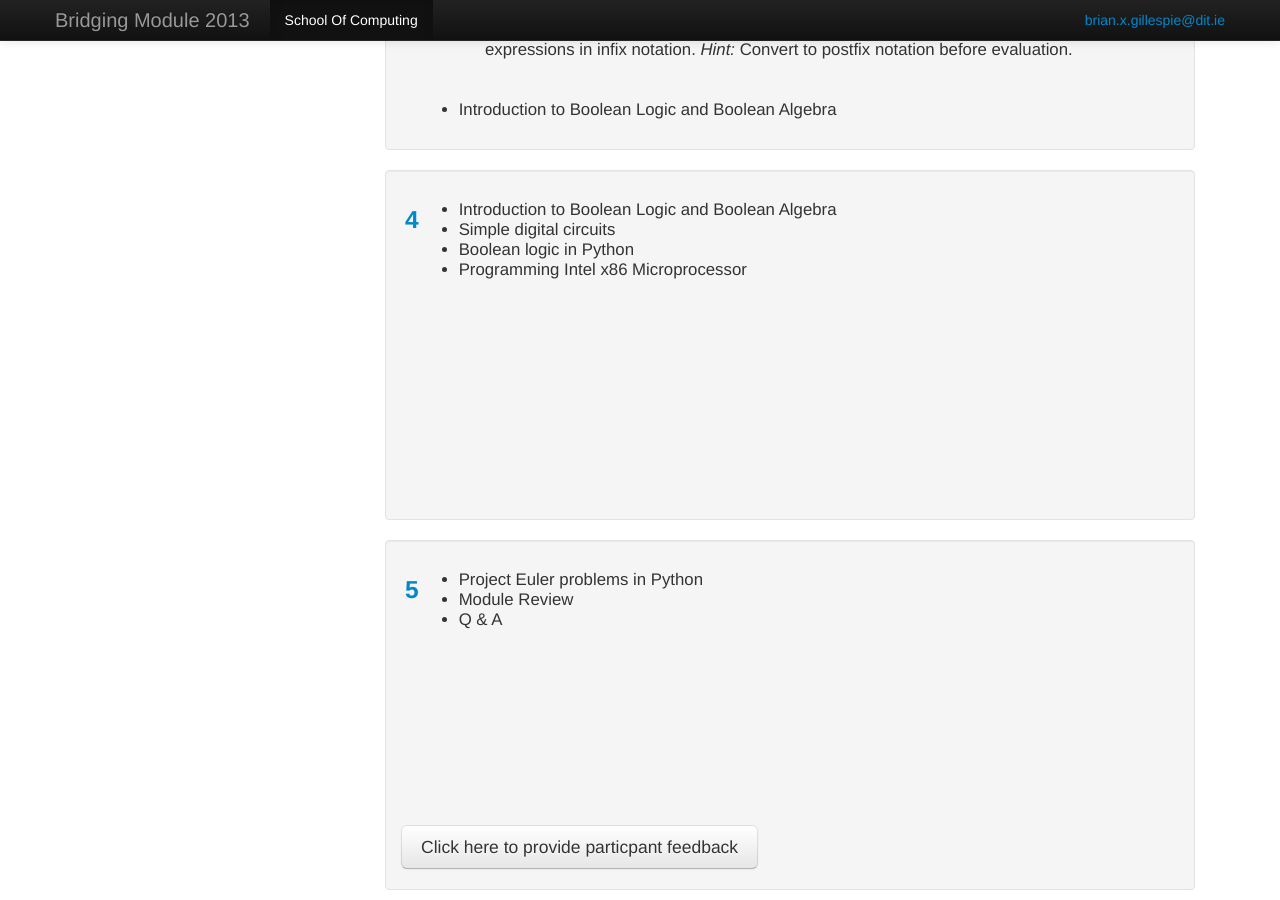
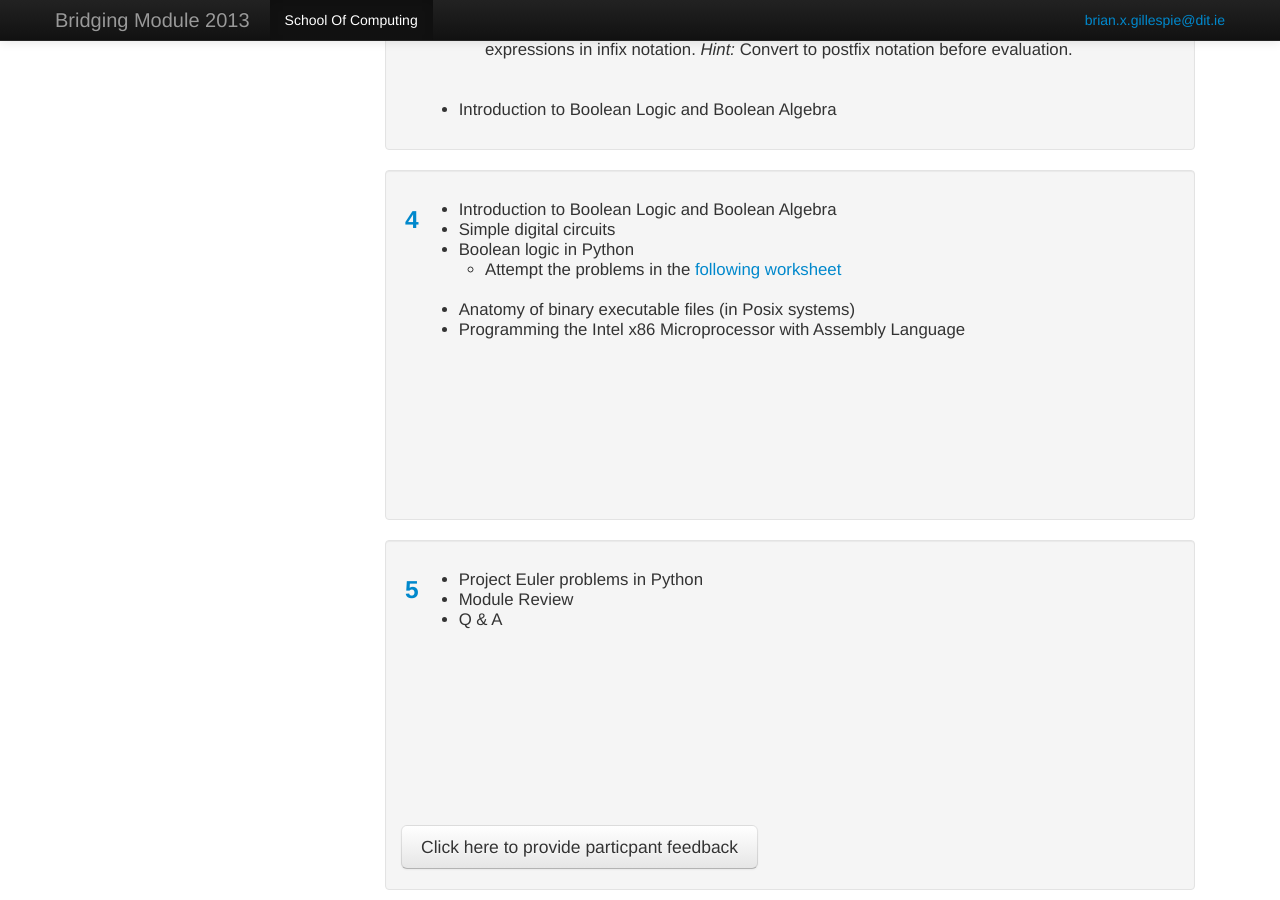
Before and after one commit to bjg/bridgingmodule2013, a Jekyll site: the page built from index.html, in a window 1280 px wide and 900 px high, scrolled down 1994 px. Built offline with Jekyll 4.4.1, drawn with Linux system fonts in a browser that asks for light colours.

Commit message:
Unit 4 content

```diff
--- a/_includes/unit4.html
+++ b/_includes/unit4.html
@@ -2,5 +2,13 @@
     <li>Introduction to Boolean Logic and Boolean Algebra</li>
     <li>Simple digital circuits</li>
     <li>Boolean logic in Python</li>
-    <li>Programming Intel x86 Microprocessor</li>
+        <ul style="padding-left:30px">
+            <li>
+                Attempt the problems in the <a href="/public/NumberSystemsandBooleanLogic.pdf">following worksheet</a>
+            </li>
+        </ul>
+    <br>
+    </li>
+    <li>Anatomy of binary executable files (in Posix systems)</li>
+    <li>Programming the Intel x86 Microprocessor with Assembly Language</li>
 </ul>
```
Also changed, not shown: 1 other file.
